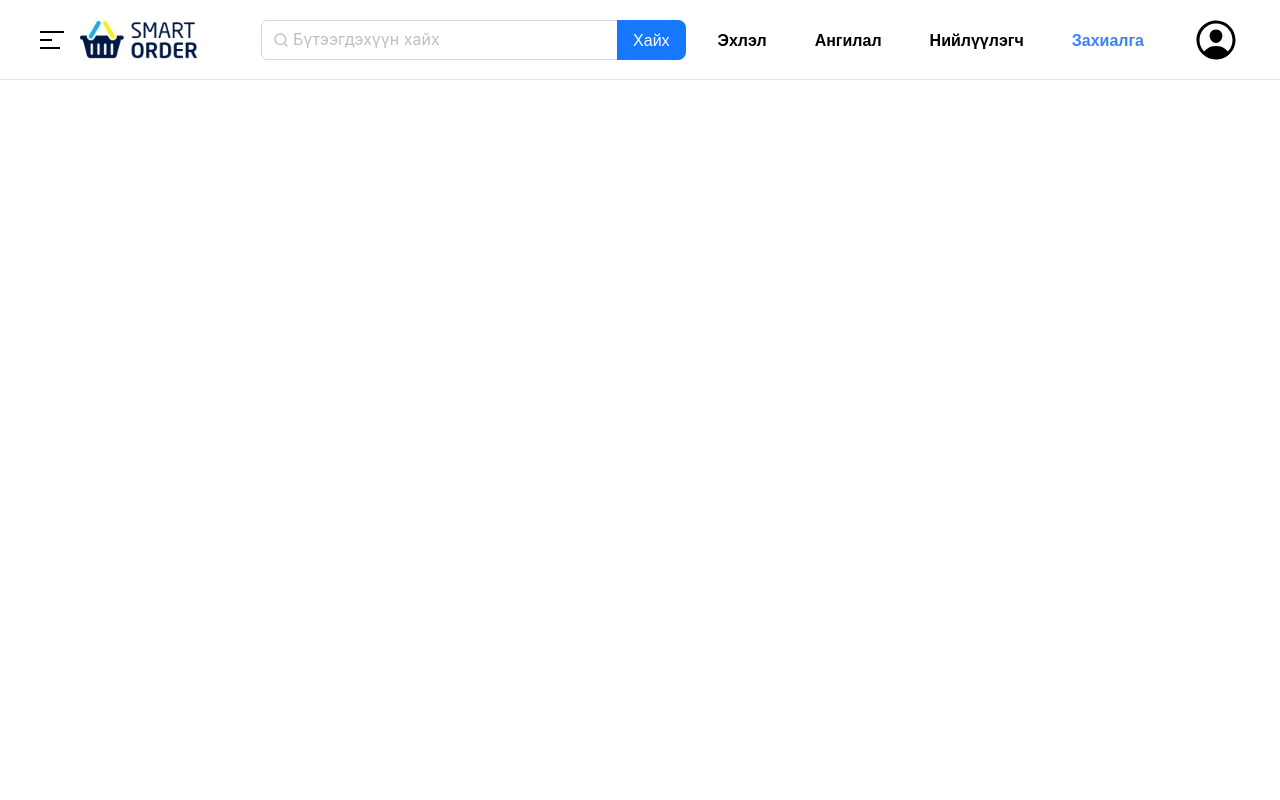
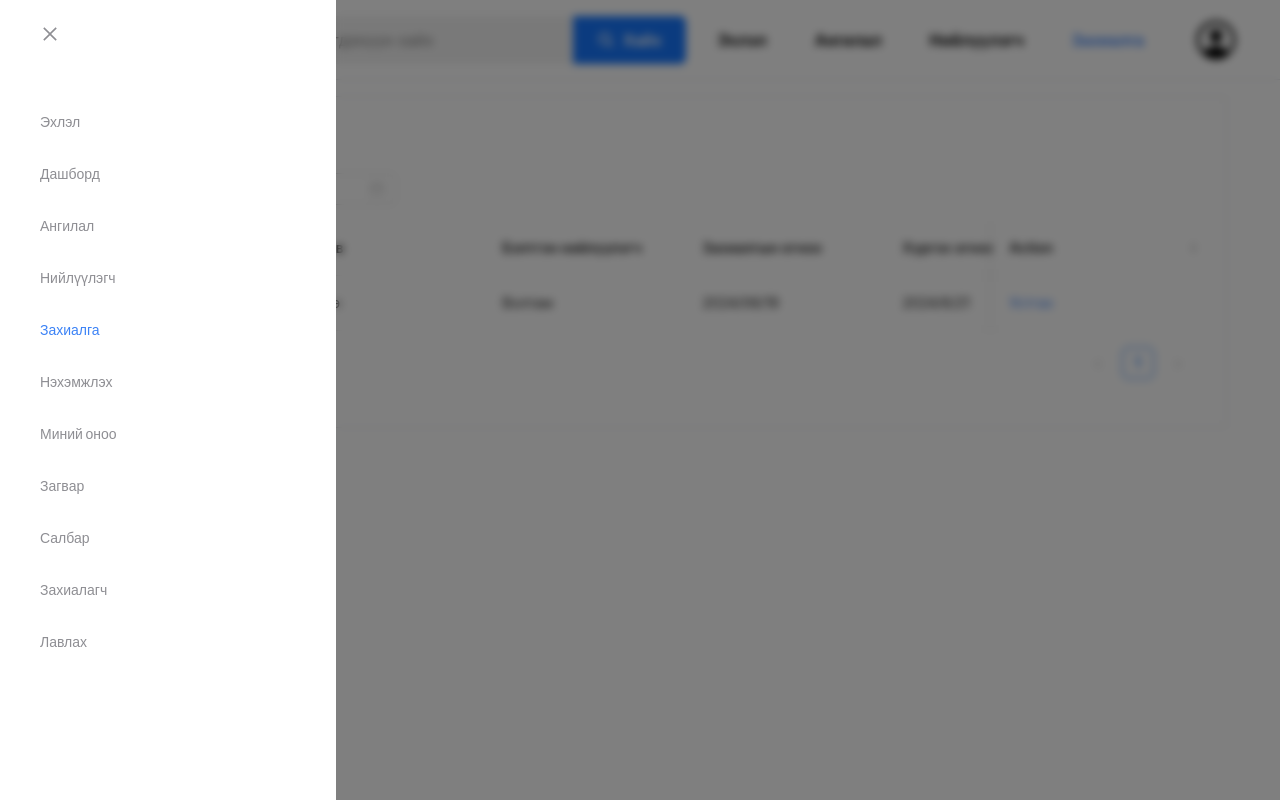
Before and after one commit to Kyok309/SmartOrder, a Next.js app: page /order in a window 1280 px wide. Both pictures are taken after a click on the element 52 px from the left and 39 px from the top of the page. Built offline with nearby package versions, Linux system fonts and the light colour scheme.

Commit message:
order page

```diff
--- a/package.json
+++ b/package.json
@@ -12,6 +12,7 @@
     "@next/font": "^14.2.4",
     "antd": "^5.18.3",
     "clsx": "^2.1.1",
+    "dayjs": "^1.11.11",
     "lucide-react": "^0.394.0",
     "next": "14.2.4",
     "react": "^18",
--- a/src/app/components/Header.jsx
+++ b/src/app/components/Header.jsx
@@ -1,17 +1,33 @@
 "use client"
 import { HiOutlineMenuAlt1, HiOutlineMenuAlt2 } from "react-icons/hi";
-import { IoPersonCircleOutline } from "react-icons/io5";
+import { IoPersonCircleOutline, IoSearch } from "react-icons/io5";
+import { AiOutlineClose } from "react-icons/ai";
 import { useState } from "react";
-import { Button, Input } from "antd";
+import { Button, Input, Grid, ConfigProvider } from "antd";
+import clsx from "clsx";
 import '../globals.css';
-import { LuSearch } from "react-icons/lu";
+
+const { useBreakpoint } = Grid;
 
 export const Header = () => {
     const [isSideMenuOpen, setMenu] = useState(false);
+    const MenuIcon = () => {
+        return (
+          <div onClick={() => setMenu(true)} className="group cursor-pointer w-6">
+            <span className="block h-0.5 mb-1.5 w-6 bg-black group-hover:w-3 transitionMenu"></span>
+            <span className="block h-0.5 mb-1.5 w-3 bg-black group-hover:w-5 transitionMenu"></span>
+            <span className="block h-0.5 w-5 bg-black group-hover:w-6 transitionMenu"></span>
+          </div>
+        );
+    };
     const navLinks = [
         {
             label: "Эхлэл",
             href: "http://localhost:3000/"
+        },
+        {
+            label: "Дашборд",
+            href: "https://smartorder.mn/dashboard"
         },
         {
             label: "Ангилал",
@@ -24,29 +40,67 @@ export const Header = () => {
         {
             label: "Захиалга",
             href: "/"
+        },
+        {
+            label: "Нэхэмжлэх",
+            href: "https://smartorder.mn/invoices"
+        },
+        {
+            label: "Миний оноо",
+            href: "https://smartorder.mn/points"
+        },
+        {
+            label: "Загвар",
+            href: "https://smartorder.mn/templates"
+        },
+        {
+            label: "Салбар",
+            href: "https://smartorder.mn/branches"
+        },
+        {
+            label: "Захиалагч",
+            href: "https://smartorder.mn/customers"
+        },
+        {
+            label: "Лавлах",
+            href: "https://smartorder.mn/about"
         }
     ]
-    const MenuIcon = () => {
-        return (
-          <div onClick={() => setMenu(true)} className="group cursor-pointer">
-            <span className="block h-0.5 mb-1.5 w-6 bg-black group-hover:w-3 transitionMenu"></span>
-            <span className="block h-0.5 mb-1.5 w-3 bg-black group-hover:w-5 transitionMenu"></span>
-            <span className="block h-0.5 w-5 bg-black group-hover:w-6 transitionMenu"></span>
-          </div>
+    const screens = useBreakpoint();
+    const { Search } = Input;
+    const SearchInput = () =>{
+        return(
+            <ConfigProvider
+                theme={{
+                    components: {
+                        Input: {
+                            colorBgContainer: '#F3F3F3',
+                            controlHeight: 48,
+                            fontSize: 16,
+                            colorTextPlaceholder: '#818181',
+                            lineWidth: 0,
+                            algorithm: true,
+                        },
+                    },
+                }}>
+                <Search prefix={<IoSearch className="text-[#818181] text-lg mx-2"/>} placeholder="Бүтээгдэхүүн хайх" allowClear
+                enterButton={screens.xl ? (<Button type="primary" className="px-8"><IoSearch className="text-lg ml-2"/><span className="text-base font-semibold mr-2">Хайх</span></Button>) : (<Button type="primary"><IoSearch/></Button>)} className="w-full px-8"/>
+            </ConfigProvider>
         );
-    };
-    const { Search } = Input;
+    }
+
     return(
         <div className="w-full h-16 md:h-20 2xl:h-24 px-10 bg-white border-b fixed top-0 z-20 flex justify-center items-center">
+            {/* Navbar */}
             <div className="w-full h-full flex items-center justify-between">
                 {/* Menu, Logo */}
                 <div className="h-full w-fit flex gap-4 items-center flex-shrink-0 mr-8">
                     <MenuIcon/>
                     <div className="h-full">
-                        <img src="../../../../images/logo.png" className="h-full py-5 object-contain"/>
+                        <img src="../../../../images/logo.png" className="h-full py-6 object-contain"/>
                     </div>
                 </div>
-                <Search prefix={<LuSearch className="text-[#BFBFBF]"/>} placeholder="Бүтээгдэхүүн хайх" allowClear enterButton="Хайх" size="large" className="w-full px-8"/>
+                <SearchInput/>
                 <div className="flex gap-12 items-center">
                     <a href="../../page.js" className="font-semibold hover:underline hover:text-blue-500">Эхлэл</a>
                     <a href="https://smartorder.mn/categories" className="font-semibold hover:underline hover:text-blue-500">Ангилал</a>
@@ -54,6 +108,26 @@ export const Header = () => {
                     <a href="/" className="font-semibold text-blue-500 hover:underline hover:text-blue-500">Захиалга</a>
                     <IoPersonCircleOutline className="text-5xl"/>
                 </div>
+                {/* Responsive sidebar */}
+                <div className={clsx("fixed h-full w-screen top-0 right-0", {"hidden":!isSideMenuOpen})}>
+                    <section className="h-screen max-w-full bg-[#FFFFFF] flex flex-col absolute top-0 left-0 px-6 md:px-10 z-50 items-center">
+                        <div className="w-52 sm:w-64 h-16 sm:h-20 py-4 my-2 flex justify-between">
+                            <AiOutlineClose className="text-xl text-[#8E8E93] cursor-pointer" onClick={() => setMenu(false)}/>
+                        </div>
+                        <div className="block flex flex-col items-center sm:hidden">
+                            <Button type="text" className="w-52 sm:w-64 flex justify-start py-5 md:py-6 text-[#8E8E93] text-sm custom-button">Нэвтрэх</Button>
+                            <Button type="text" className="w-52 sm:w-64 flex justify-start py-5 md:py-6 text-[#8E8E93] text-sm custom-button">Бүртгүүлэх</Button>
+                        </div>
+                        <div className="flex flex-col items-center">
+                            {navLinks.map((d, i)=>(
+                                <div className="flex gap-8">
+                                    <a href={d.href} className={d.label==='Захиалга' ? "w-52 sm:w-64 py-2 md:py-4 text-[#8E8E93] text-sm hover:underline text-blue-500" : "w-52 sm:w-64 py-2 md:py-4 text-[#8E8E93] text-sm hover:underline hover:text-blue-500"} onClick={() => setMenu(false)}>{d.label}</a>
+                                </div>
+                            ))}
+                        </div>
+                    </section>
+                    <div className="box-content	bg-black/50 backdrop-blur-sm h-full" onClick={() => setMenu(false)}/>
+                </div>
             </div>
         </div>
     );
--- a/src/app/globals.css
+++ b/src/app/globals.css
@@ -58,6 +58,6 @@ body {
   }
 }
 .transitionMenu{
-  transition-duration: 0.3s;
+  transition-duration: 0.2s;
   transition-timing-function: ease-in-out;
 }
--- a/src/app/order/page.jsx
+++ b/src/app/order/page.jsx
@@ -1,9 +1,155 @@
+"use client"
 import React from 'react';
 import { Header } from '../components/Header';
+import { Table, Dropdown, DatePicker, ConfigProvider, Button, Space } from "antd";
+import { DownOutlined } from '@ant-design/icons';
+import { FaLeftLong } from 'react-icons/fa6';
+
+
 export default function Order(){
+    const handleMenuClick = (e) => {
+        message.info('Click on menu item.');
+        console.log('click', e);
+      };
+    const items = [
+        {
+          label: 'Шинэ',
+          key: '1',
+        },
+        {
+          label: 'Баталгаажсан',
+          key: '2',
+        },
+        {
+          label: 'Хүргэлтэнд гарсан',
+          key: '3',
+        },
+        {
+          label: 'Хүргэгдсэн',
+          key: '4',
+        },
+        {
+            label: 'Цуцлагдсан',
+            key: '5',
+        },
+    ];
+    const menuProps = {
+        items,
+        onClick: handleMenuClick,
+      };
+    const StateDropdown = () => {
+        return(
+            <Dropdown menu={menuProps}>
+                <Button>
+                    <Space>
+                        Шинэ
+                        <DownOutlined />
+                    </Space>
+                </Button>
+            </Dropdown>
+        );
+    }
+    const dataSource = [
+        {
+          key: '1',
+          id: '2406191225289701296',
+          state: 'Шинэ',
+          supplier: 'Волтам',
+          orderDate: '2024/06/19',
+          deliveryDate: '2024/6/21',
+          paymentType: '',
+          amount: '20',
+          totalPrice: 55000,
+        },
+      ];
+
+      const columns = [
+        {
+            title: '#',
+            dataIndex: 'id',
+            key: 'id',
+            width: 200,
+            fixed: 'left',
+        },
+        {
+            title: 'Төлөв',
+            dataIndex: 'state',
+            key: 'state',
+            width: 200,
+            fixed: 'left',
+        },
+        {
+            title: 'Бэлтгэн нийлүүлэгч',
+            dataIndex: 'supplier',
+            key: 'supplier',
+            width: 200,
+            fixed: 'left',
+        },
+        {
+            title: 'Захиалгын огноо',
+            dataIndex: 'orderDate',
+            key: 'orderDate',
+            width: 200,
+        },
+        {
+            title: 'Хүргэх огноо',
+            dataIndex: 'deliveryDate',
+            key: 'deliveryDate',
+            width: 180,
+        },
+        {
+            title: 'Төлбөрийн хэлбэр',
+            dataIndex: 'paymentType',
+            key: 'paymentType',
+            width: 180,
+        },
+        {
+            title: 'Тоо',
+            dataIndex: 'amount',
+            key: 'amount',
+            width: 150,
+        },
+        {
+            title: 'Нийт үнэ',
+            dataIndex: 'totalPrice',
+            key: 'totalPrice',
+            width: 150,
+        },
+        {
+            title: 'Action',
+            key: 'operation',
+            fixed: 'right',
+            width: 200,
+            render: () => <a className='text-blue-500'>Устгах</a>,
+        },
+      ];
+      const OrderTable = () => {
+        return(
+            <ConfigProvider theme={{
+                components: {
+                    Table: {
+                        headerBg: '#ffffff',
+                        algorithm: true,
+                    },
+                },
+            }}>
+                <Table dataSource={dataSource} columns={columns} scroll={{ x: 800 }}/>
+            </ConfigProvider>
+        );
+      }
     return(
-        <main className="bg-white">
+        <main className="bg-white mt-18 md:mt-24 2xl:mt-28 flex justify-center">
             <Header/>
+            <div className="flex flex-col gap-4 w-11/12 border p-8">
+                <div className="text-xl font-semibold">Захиалгын жагсаалт</div>
+                <div className="flex gap-8">
+                    <StateDropdown/>
+                    <DatePicker/>
+                </div>
+                <div className="w-full flex justify-center items-center">
+                <OrderTable/>
+                </div>
+            </div>
         </main>
     );
 }
```
Also changed, not shown: 1 other file (tests, documents, lock files or other folders).
